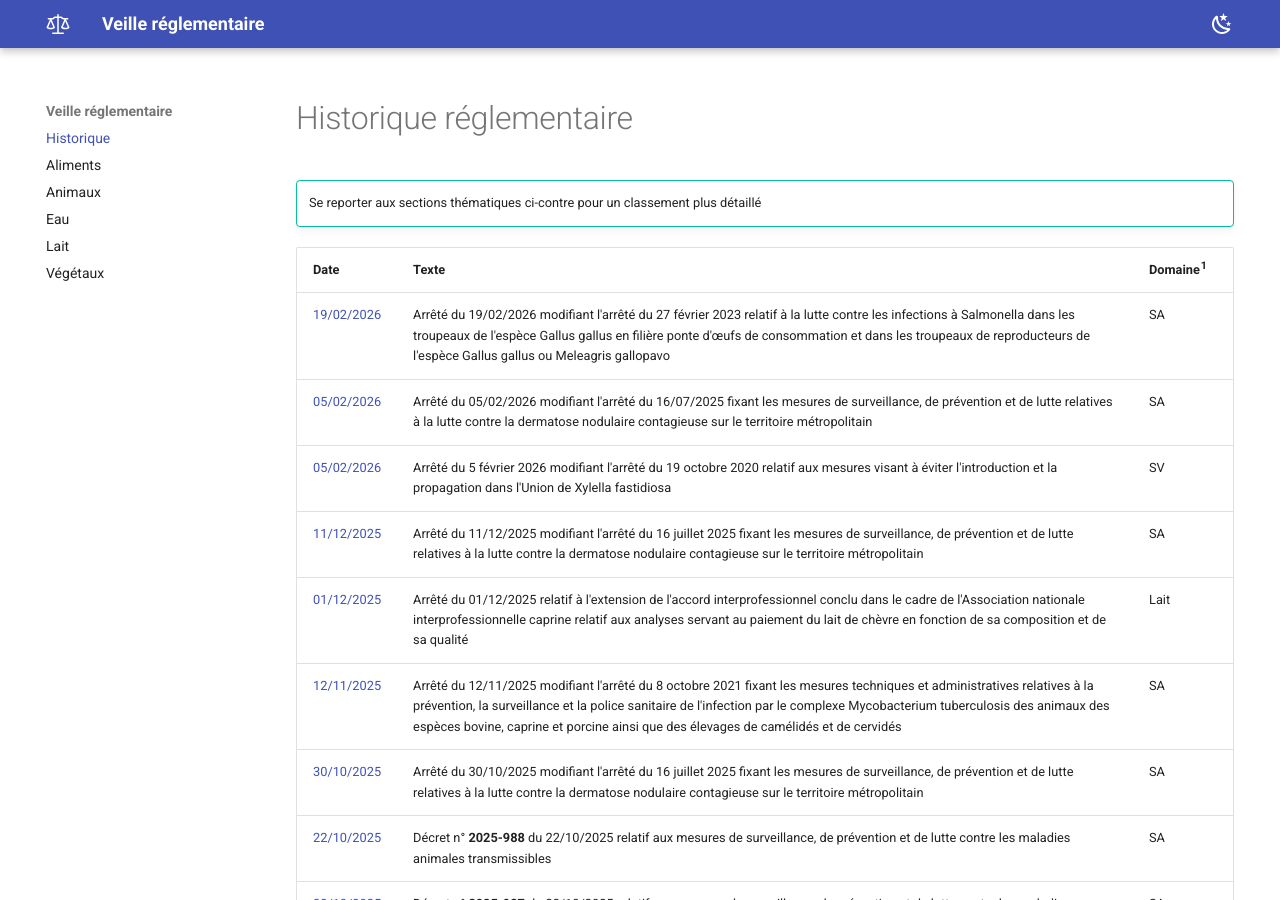
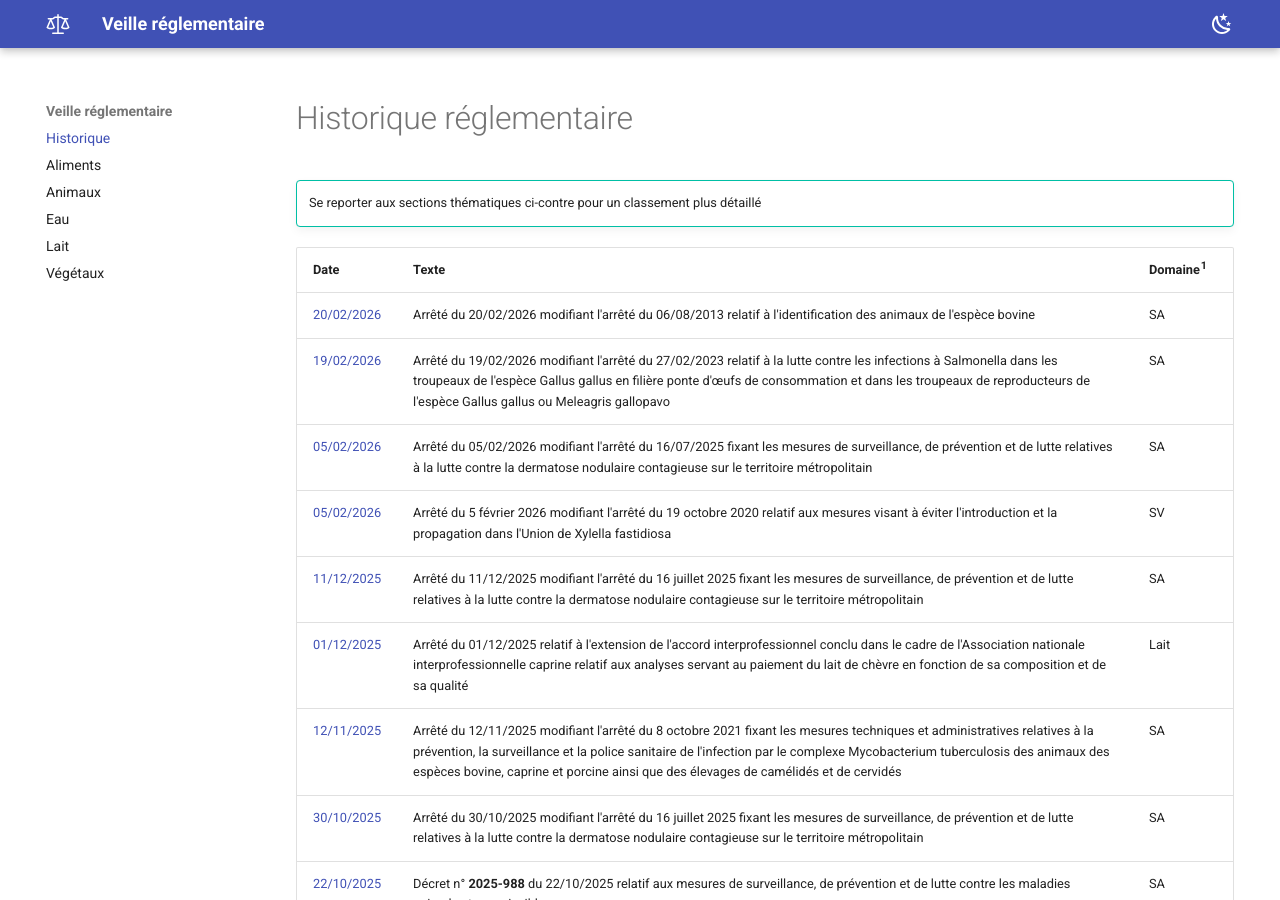
Before and after one commit to olivier-roger-vet/veille-reglementaire, an MkDocs documentation site: the page built from docs/index.md, in a window 1280 px wide and 900 px high. Built offline with MkDocs 1.6.1 and Material for MkDocs 9.7.7, drawn with Linux system fonts in a browser that asks for light colours.

Commit message:
Update 02/03/2026

```diff
--- a/docs/index.md
+++ b/docs/index.md
@@ -7,7 +7,8 @@
 
 | Date                                                                                                                             | Texte                                                                                                                                                                                                                                                                                                                                                  | Domaine<sup>1</sup> |
 | -------------------------------------------------------------------------------------------------------------------------------- | ------------------------------------------------------------------------------------------------------------------------------------------------------------------------------------------------------------------------------------------------------------------------------------------------------------------------------------------------------ | ------------------- |
-| [19/02/2026](https://www.legifrance.gouv.fr/jorf/id/JORFTEXT000053523855)                                                        | Arrêté du 19/02/2026 modifiant l'arrêté du 27 février 2023 relatif à la lutte contre les infections à Salmonella dans les troupeaux de l'espèce Gallus gallus en filière ponte d'œufs de consommation et dans les troupeaux de reproducteurs de l'espèce Gallus gallus ou Meleagris gallopavo                                                          | SA                  |
+| [20/02/2026](https://www.legifrance.gouv.fr/jorf/id/JORFTEXT000053594040)                                                        | Arrêté du 20/02/2026 modifiant l'arrêté du 06/08/2013 relatif à l'identification des animaux de l'espèce bovine                                                                                                                                                                                                                                        | SA                  |
+| [19/02/2026](https://www.legifrance.gouv.fr/jorf/id/JORFTEXT000053523855)                                                        | Arrêté du 19/02/2026 modifiant l'arrêté du 27/02/2023 relatif à la lutte contre les infections à Salmonella dans les troupeaux de l'espèce Gallus gallus en filière ponte d'œufs de consommation et dans les troupeaux de reproducteurs de l'espèce Gallus gallus ou Meleagris gallopavo                                                               | SA                  |
 | [05/02/2026](https://www.legifrance.gouv.fr/jorf/id/JORFTEXT000053448942)                                                        | Arrêté du 05/02/2026 modifiant l'arrêté du 16/07/2025 fixant les mesures de surveillance, de prévention et de lutte relatives à la lutte contre la dermatose nodulaire contagieuse sur le territoire métropolitain                                                                                                                                     | SA                  |
 | [05/02/2026](https://www.legifrance.gouv.fr/jorf/id/JORFTEXT000053448933)                                                        | Arrêté du 5 février 2026 modifiant l'arrêté du 19 octobre 2020 relatif aux mesures visant à éviter l'introduction et la propagation dans l'Union de Xylella fastidiosa                                                                                                                                                                                 | SV                  |
 | [11/12/2025](https://www.legifrance.gouv.fr/jorf/id/JORFTEXT000053015231)                                                        | Arrêté du 11/12/2025 modifiant l'arrêté du 16 juillet 2025 fixant les mesures de surveillance, de prévention et de lutte relatives à la lutte contre la dermatose nodulaire contagieuse sur le territoire métropolitain                                                                                                                                | SA                  |
```
Also changed, not shown: docs/sante_animale.md (+1 -0 lines).
